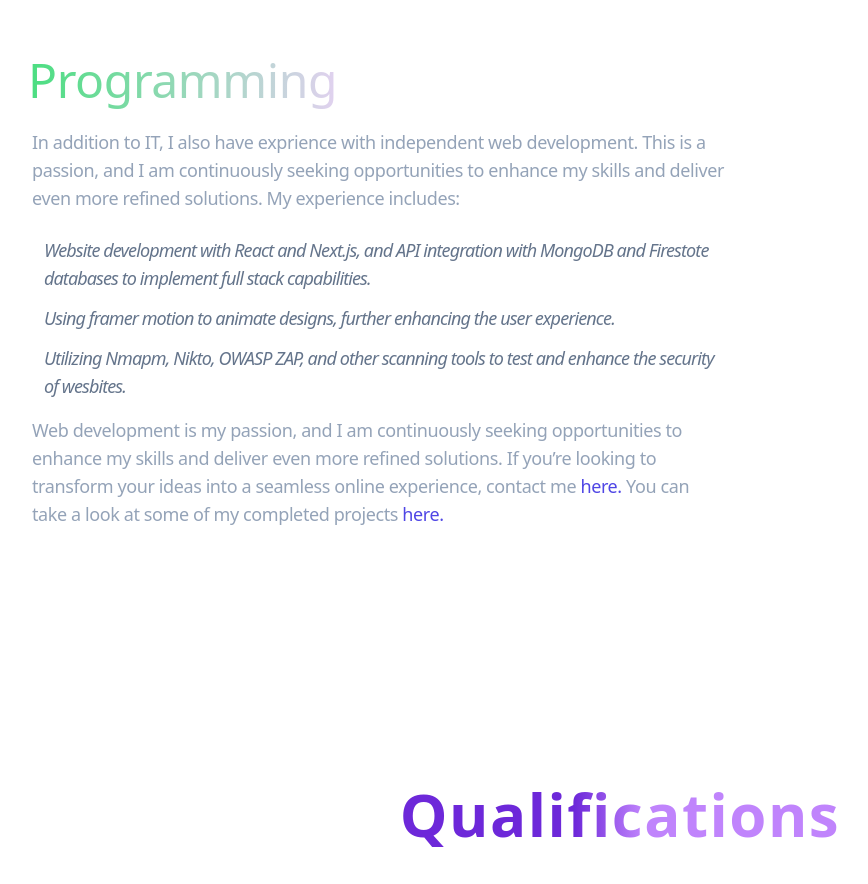
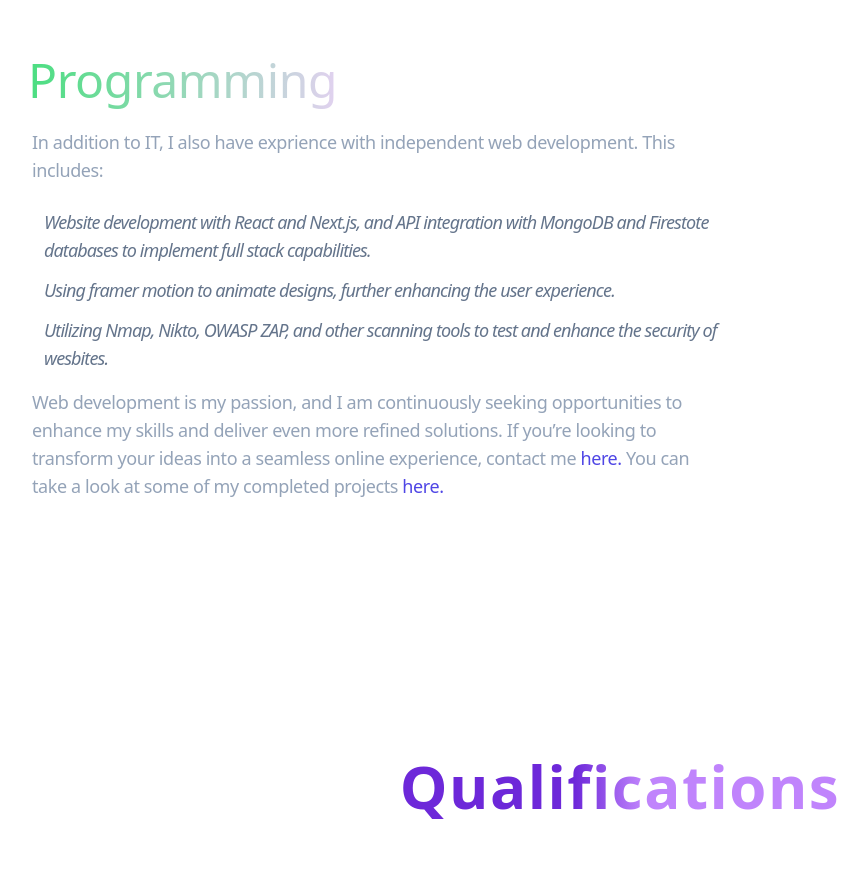
Before and after one commit to zayfriday/portfolio-web, a React (Create React App) app: page / in a window 1280 px wide. Shown: the part 2100-2984 px from the top of the page, without its empty margins (20-888 px from the left). Built offline with nearby package versions, Linux system fonts and the light colour scheme.

Commit message:
fixed typos

```diff
--- a/src/components/About.js
+++ b/src/components/About.js
@@ -126,9 +126,7 @@ function About() {
                             whileInView={{ x: 0, opacity: 1 }}
                             transition={{ duration: .5 }}
                             className='pb-6 pl-1'>
-                            In addition to IT, I also have exprience with independent web development.
-                            This is a passion, and I am continuously seeking opportunities to enhance my skills and deliver even more refined solutions.
-                            My experience includes:
+                            In addition to IT, I also have exprience with independent web development. This includes:
                         </motion.p>
 
                         <motion.ul
@@ -144,7 +142,7 @@ function About() {
                                 Using framer motion to animate designs, further enhancing the user experience.
                             </li>
                             <li className='pb-3'>
-                                Utilizing Nmapm, Nikto, OWASP ZAP, and other scanning tools to test and enhance the security of
+                                Utilizing Nmap, Nikto, OWASP ZAP, and other scanning tools to test and enhance the security of
                                 wesbites.
                             </li>
                         </motion.ul>
```
